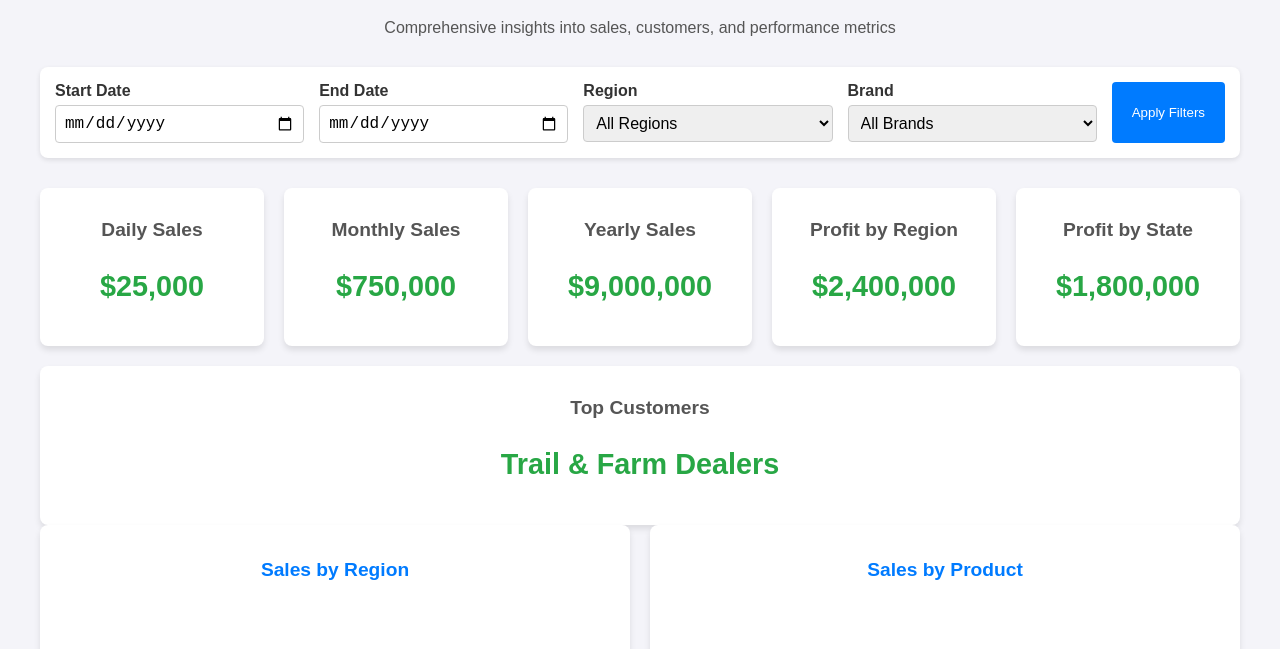
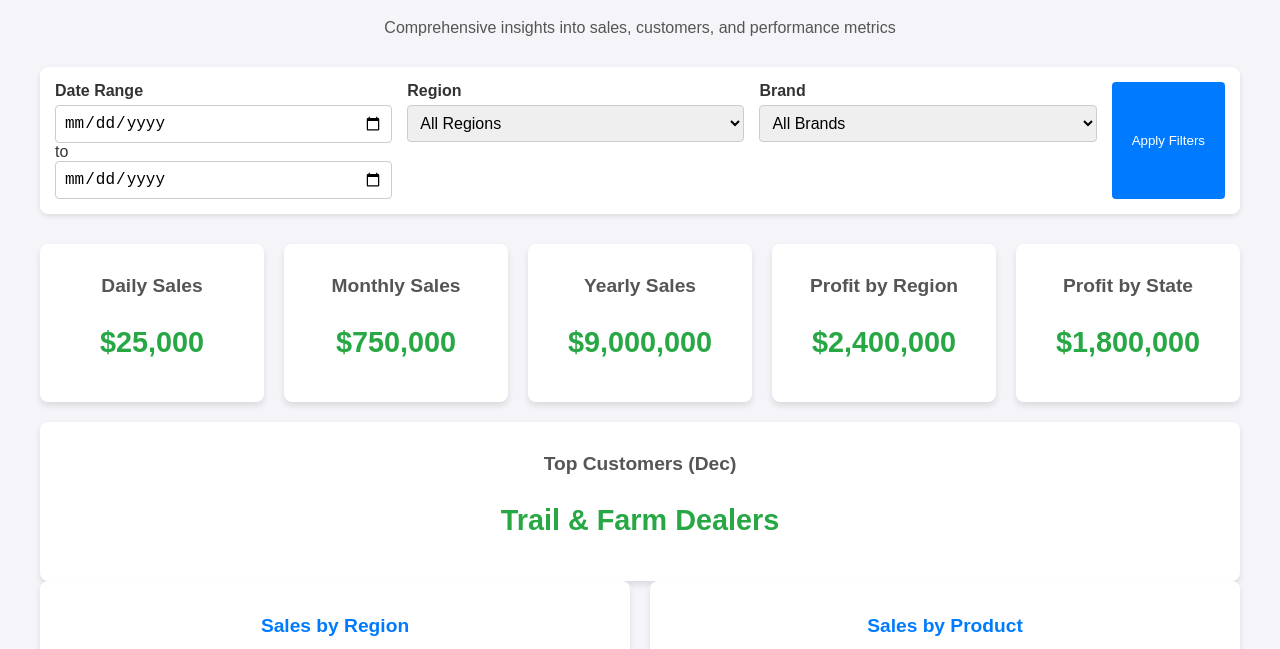
Before and after one commit to wos1337/WbEnterprise, a plain HTML site: page index.html in a window 1280 px wide. Shown: the part 101-750 px from the top of the page. Drawn offline with nearby package versions, Linux system fonts and the light colour scheme; a script that the page names is missing.

Commit message:
Update index.html

```diff
--- a/index.html
+++ b/index.html
@@ -3,7 +3,7 @@
 <head>
   <meta charset="UTF-8">
   <meta name="viewport" content="width=device-width, initial-scale=1.0">
-  <title>Enterprise Sales Dashboard</title>
+  <title>Enterprise Dashboard</title>
   <link rel="stylesheet" href="styles.css">
   <script src="https://cdn.jsdelivr.net/npm/chart.js"></script>
 </head>
@@ -18,12 +18,8 @@
     <!-- Filters -->
     <div class="filters">
       <div class="filter">
-        <label for="dateRangeStart">Start Date</label>
-        <input type="date" id="dateRangeStart">
-      </div>
-      <div class="filter">
-        <label for="dateRangeEnd">End Date</label>
-        <input type="date" id="dateRangeEnd">
+        <label for="dateRange">Date Range</label>
+        <input type="date" id="dateRangeStart"> to <input type="date" id="dateRangeEnd">
       </div>
       <div class="filter">
         <label for="regionFilter">Region</label>
@@ -71,7 +67,7 @@
         <p class="metric-value">$1,800,000</p>
       </div>
       <div class="metric-card">
-        <h2>Top Customers</h2>
+        <h2>Top Customers (Dec)</h2>
         <p class="metric-value">Trail & Farm Dealers</p>
       </div>
     </div>
```
